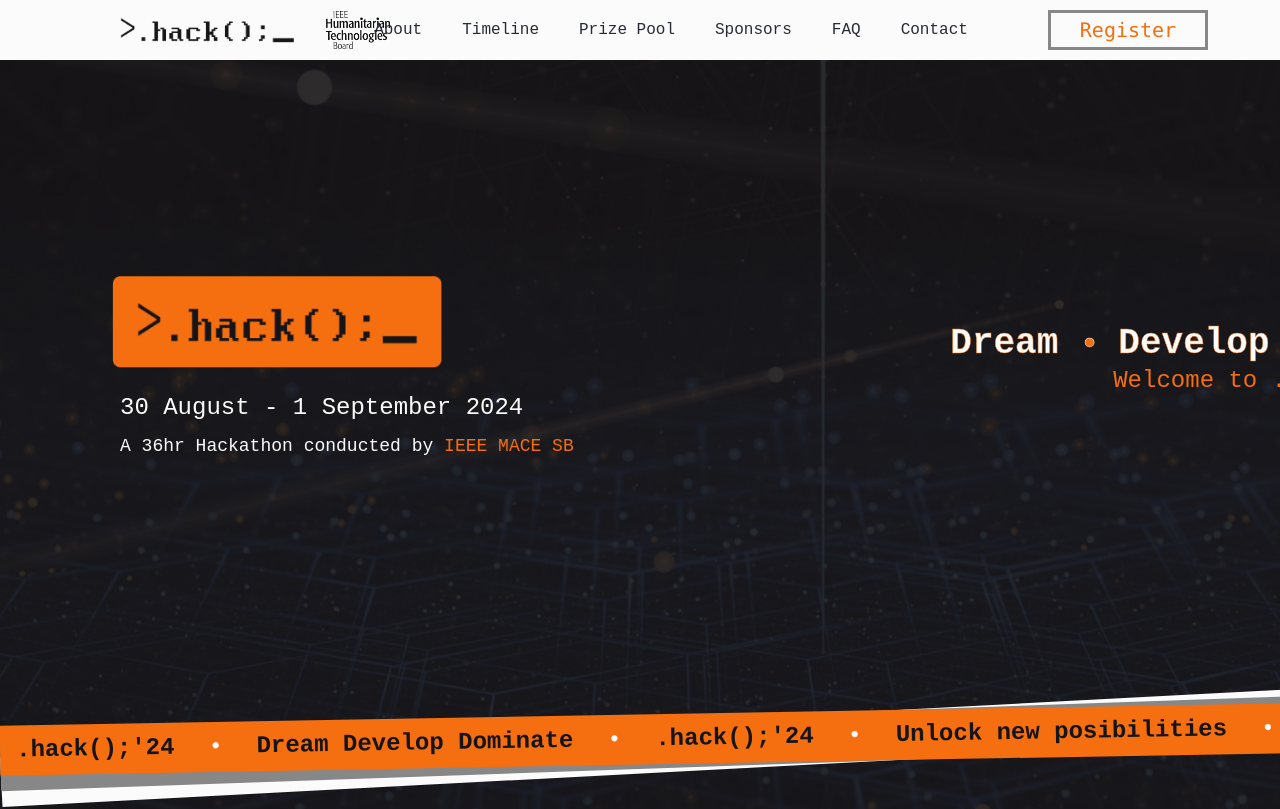
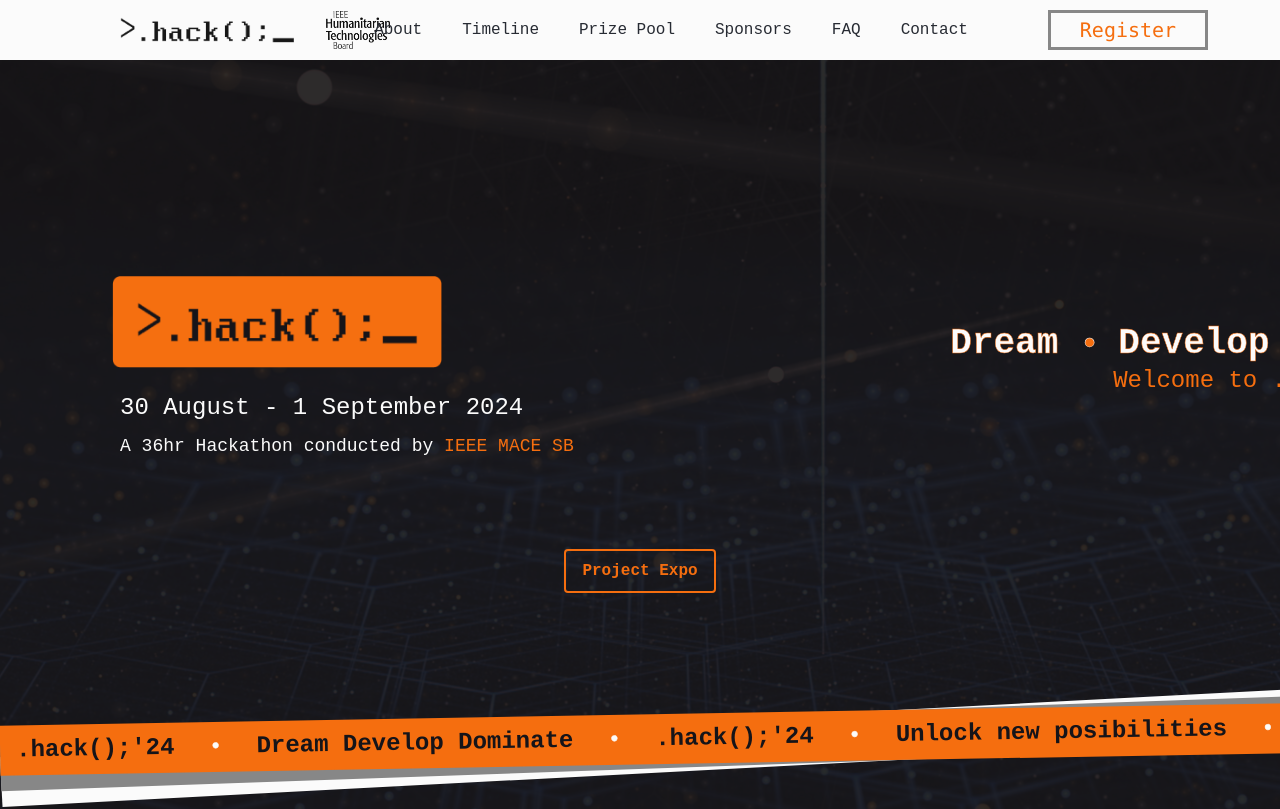
Before and after one commit to FidhaAhamed/hack24-client, a React (Vite) app: page / in a window 1280 px wide. Shown: the top 809 px of the page. Built offline with nearby package versions, Linux system fonts and the light colour scheme.

Commit message:
more updates

```diff
--- a/src/components/hero/hero.tsx
+++ b/src/components/hero/hero.tsx
@@ -16,7 +16,6 @@
       window.removeEventListener("resize", handleResize);
     };
   }, []);
-
   return isSmallScreen;
 };
 
@@ -50,11 +49,6 @@
   const spaces = " ";
 
   useEffect(() => {
-    // scrollDown()
-    // const timer = setTimeout(() => {
-    //   scrollUp()
-    // }, 1000);
-
     generateHexGrid();
   }, []);
 
@@ -149,10 +143,22 @@
           </div>
         </div>
       </div>
+      {!isSmallScreen && (
+        <div className="z-50  absolute flex gap-x-4   bottom-1/3 font-bold">
+          <button className=" text-[#F56E0F] duration-300 hover:text-slate-200  w-fit px-4 text-base py-2 flex place-content-center hover:bg-[#F56E0F]  place-items-center border-2 border-[#F56E0F] rounded">
+            <a href="#">Project Expo</a>
+          </button>
+        </div>
+      )}
       {isSmallScreen && (
-        <button className="z-50 text-[#F56E0F] duration-300 hover:text-slate-200 absolute w-fit px-4 text-base py-1 flex place-content-center hover:bg-[#F56E0F]  place-items-center bottom-1/4 border-2 border-[#F56E0F] rounded">
-          <a href="https://hack-registration.vercel.app/">Register</a>
-        </button>
+        <div className="z-50  absolute flex gap-x-4   bottom-1/4">
+          <button className=" text-[#F56E0F] duration-300 hover:text-slate-200  w-fit px-4 text-base py-1 flex place-content-center hover:bg-[#F56E0F]  place-items-center bottom-1/4 border-2 border-[#F56E0F] rounded">
+            <a href="#">Project Expo</a>
+          </button>
+          <button className=" text-[#F56E0F] duration-300 hover:text-slate-200  w-fit px-4 text-base py-1 flex place-content-center hover:bg-[#F56E0F]  place-items-center bottom-1/4 border-2 border-[#F56E0F] rounded">
+            <a href="https://hack-registration.vercel.app/">Register</a>
+          </button>
+        </div>
       )}
     </section>
   );
```
